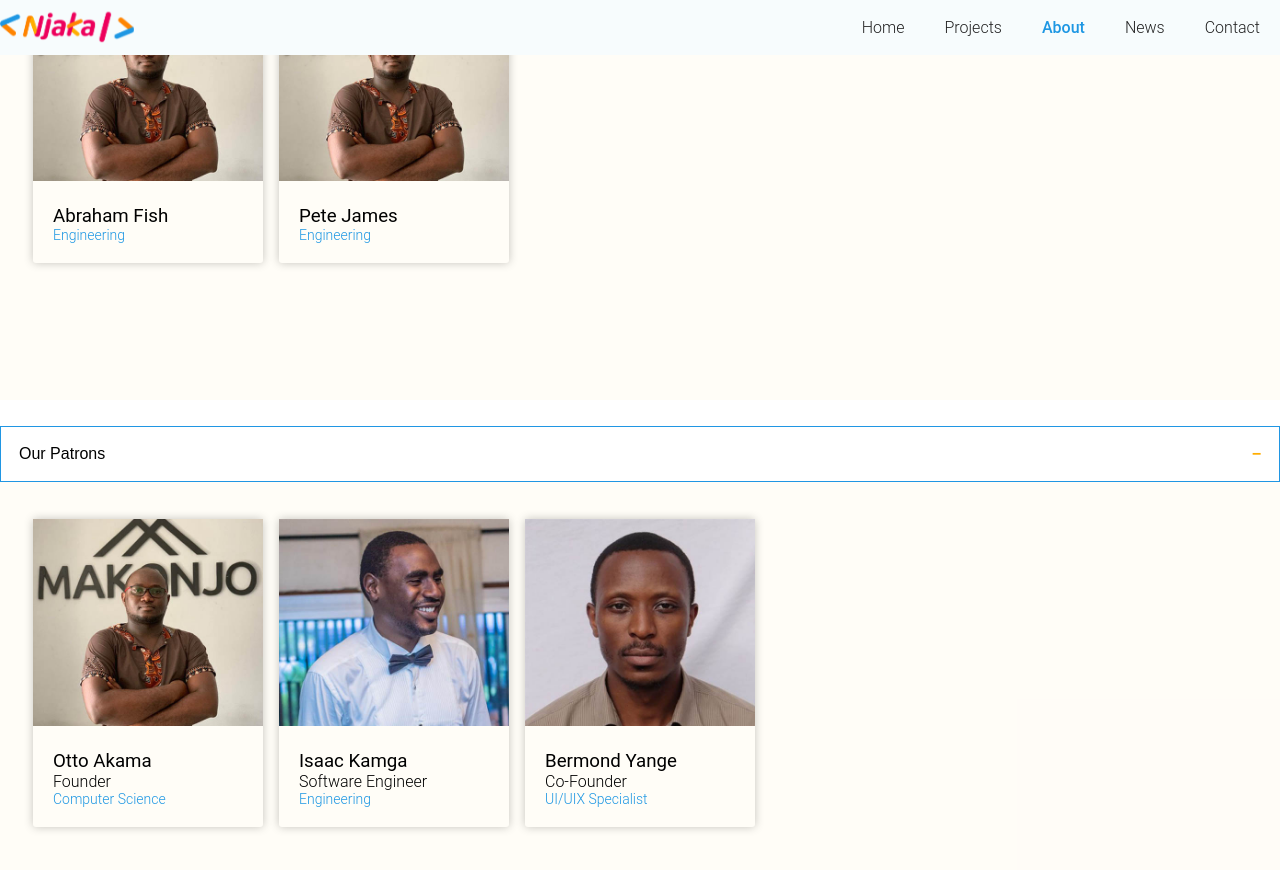
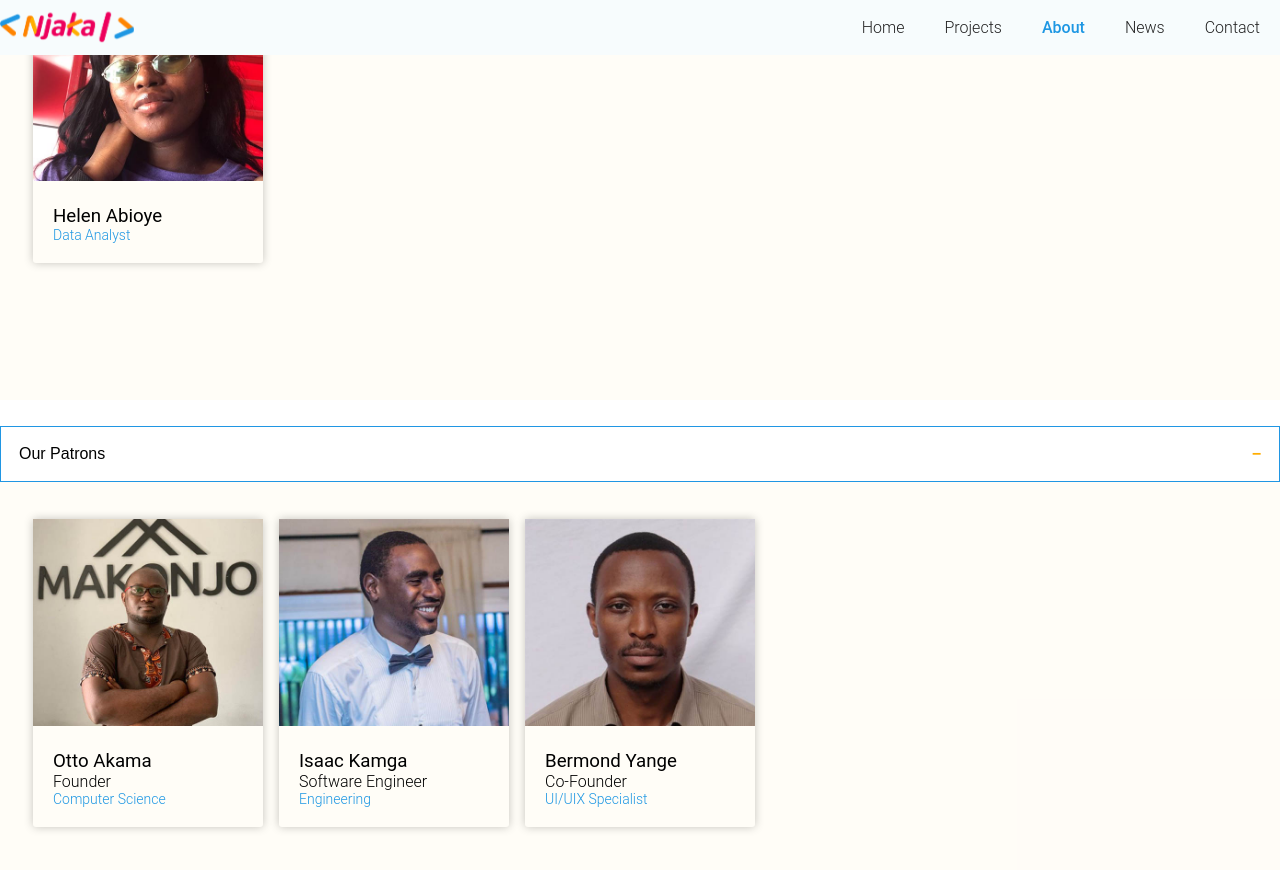
Before and after one commit to bl3ck/njaka.org, a Jekyll site: the page built from about-us.html, in a window 1280 px wide and 900 px high, scrolled down 1588 px. Shown: the top 870 px of the window. Built offline with Jekyll 4.4.1, drawn with Linux system fonts in a browser that asks for light colours; nearby versions of some CDN libraries; library files that are not in the unit come from our copies.

Commit message:
feat: new team member Helen

```diff
--- a/_data/team_members.yml
+++ b/_data/team_members.yml
@@ -25,7 +25,7 @@
 - name: Harisu Fanyui
   position: Full Stack Developer, Udacity
   university: Computer Engineering
-  image: /assets/img/team/eugen-bleck.jpg
+  image: /assets/img/team/harisu.jpg
 - name: Ngala Dirane
   position: Full-stack Developer, Udacity
   university: Computer Science
--- a/_data/volunteers.yml
+++ b/_data/volunteers.yml
@@ -1,6 +1,3 @@
-- name: Abraham Fish
-  field: Engineering
-  image: /assets/img/team/patrons/otto-akama.jpg
-- name: Pete James
-  field: Engineering
-  image: /assets/img/team/patrons/otto-akama.jpg
+- name: Helen Abioye
+  field: Data Analyst
+  image: /assets/img/team/helene.jpg
```
Also changed, not shown: assets/img/team/harisu.jpg (added), assets/img/team/helene.jpg (added).
